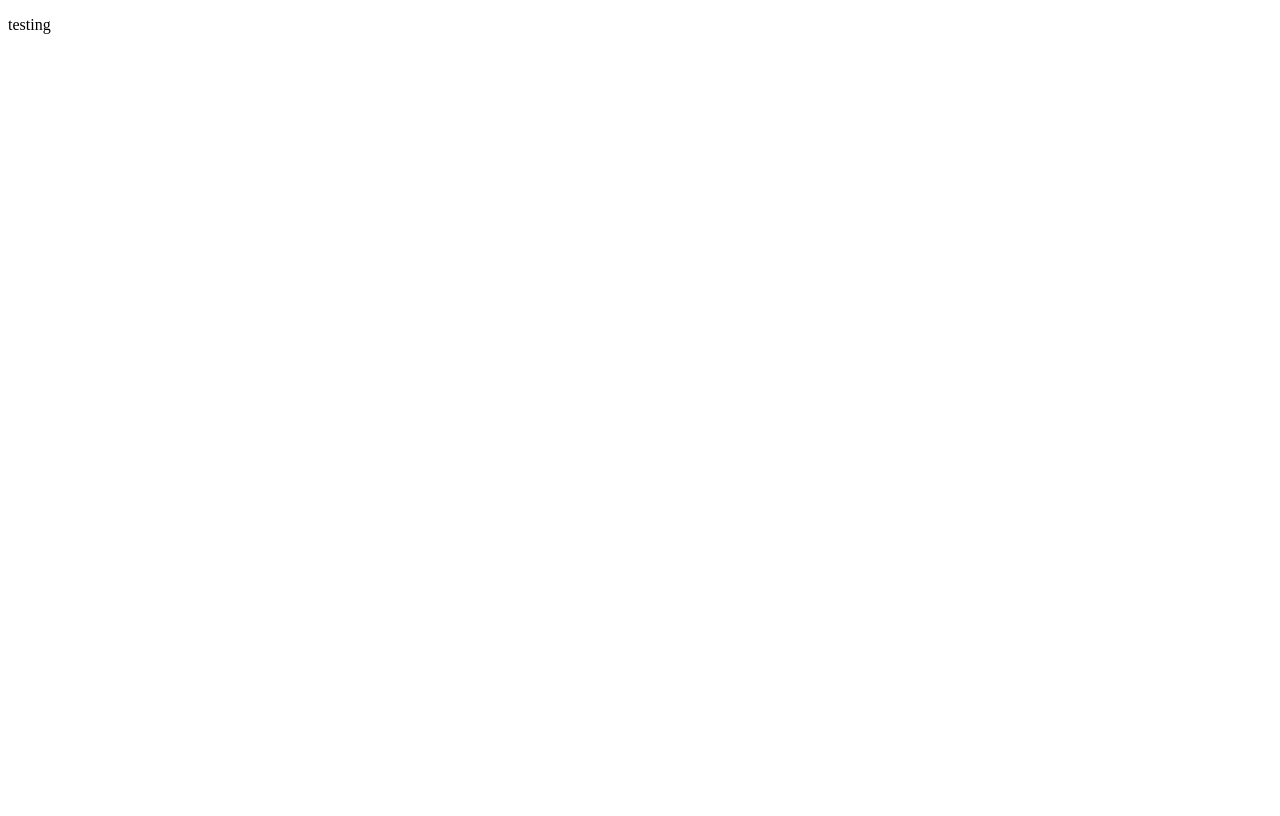
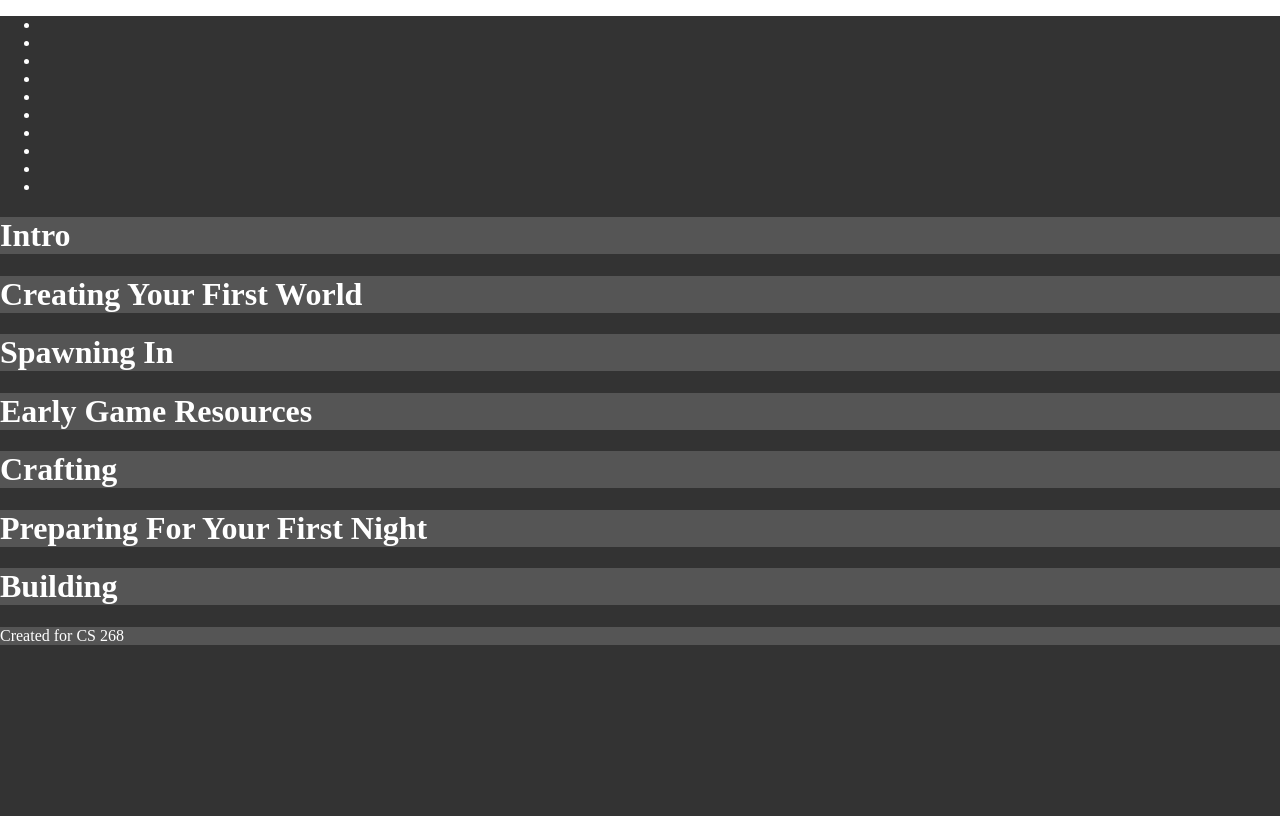
Before and after one commit to RainbowKickr/Group4_CS268_Project, a PHP site: page /BeginnersBasics.html in a window 1280 px wide. Before the commit the page is almost empty. Before the commit the page ends 34 px from the top, so only its background shows below. Run offline with PHP 8.4, Linux system fonts and the light colour scheme.

Commit message:
Update
Rough skeleton of the different divs

```diff
--- a/BeginnersBasics.html
+++ b/BeginnersBasics.html
@@ -7,7 +7,44 @@
     </head>
     <body>
         <div class="container">
-            <p>testing</p>
+            <div class="header">
+                <ul>
+                    <li></li>
+                    <li></li>
+                    <li></li>
+                    <li></li>
+                    <li></li>
+                    <li></li>
+                    <li></li>
+                    <li></li>
+                    <li></li>
+                    <li></li>
+                </ul>
+            </div>
+            <div class="part">
+                <h1>Intro</h1>
+            </div>
+            <div class="part">
+                <h1>Creating Your First World</h1>
+            </div>
+            <div class="part">
+                <h1>Spawning In</h1>
+            </div>
+            <div class="part">
+                <h1>Early Game Resources</h1>
+            </div>
+            <div class="part">
+                <h1>Crafting</h1>
+            </div>
+            <div class="part">
+                <h1>Preparing For Your First Night</h1>
+            </div>
+            <div class="part">
+                <h1>Building</h1>
+            </div>
+            <div class="footer">
+                <p>Created for CS 268</p>
+            </div>
         </div>
     </body>
 </html>
--- a/CSS/Beginners.css
+++ b/CSS/Beginners.css
@@ -1,3 +1,19 @@
+body{
+    margin:0;
+    padding:0;
+}
 .container{
-    background-color: #FFFFFF;
+    background-color: #333333;
+    width:100vw;
+    height:100vh;
+    color: #FFFFFF;
 }
+.header{
+    background-color: #333333;
+}
+.part{
+    background-color: #555555;
+}
+.footer{
+    background-color: #555555;
+}
```
Also changed, not shown: CSS/Crafting.css (+17 -1 lines), CraftingRecipes.html (+28 -1 lines).
